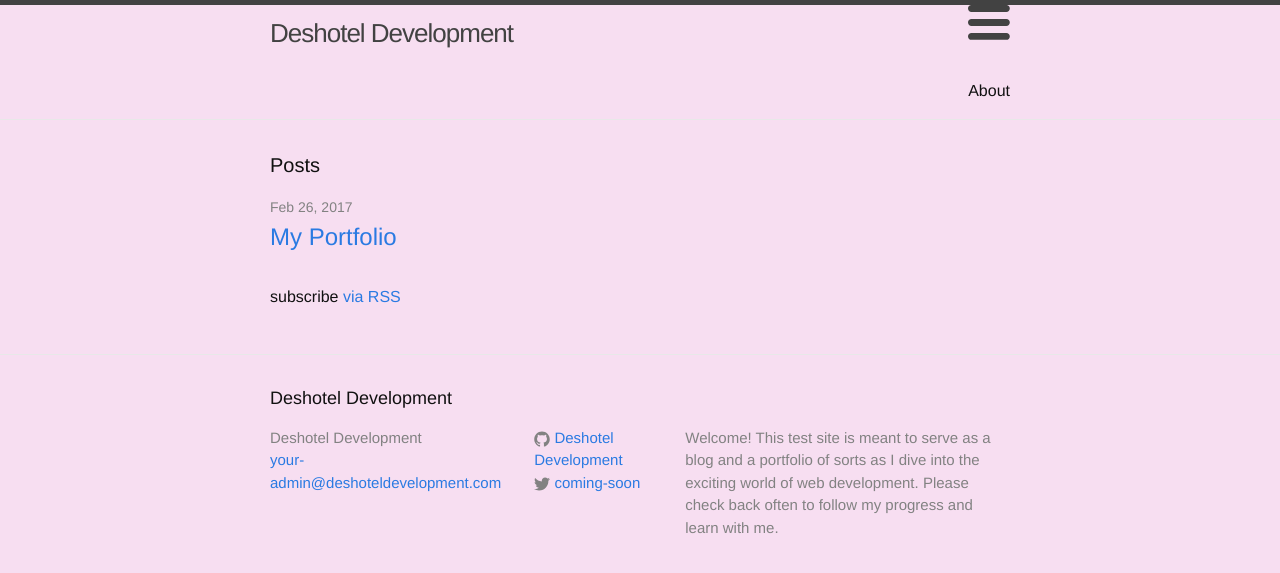
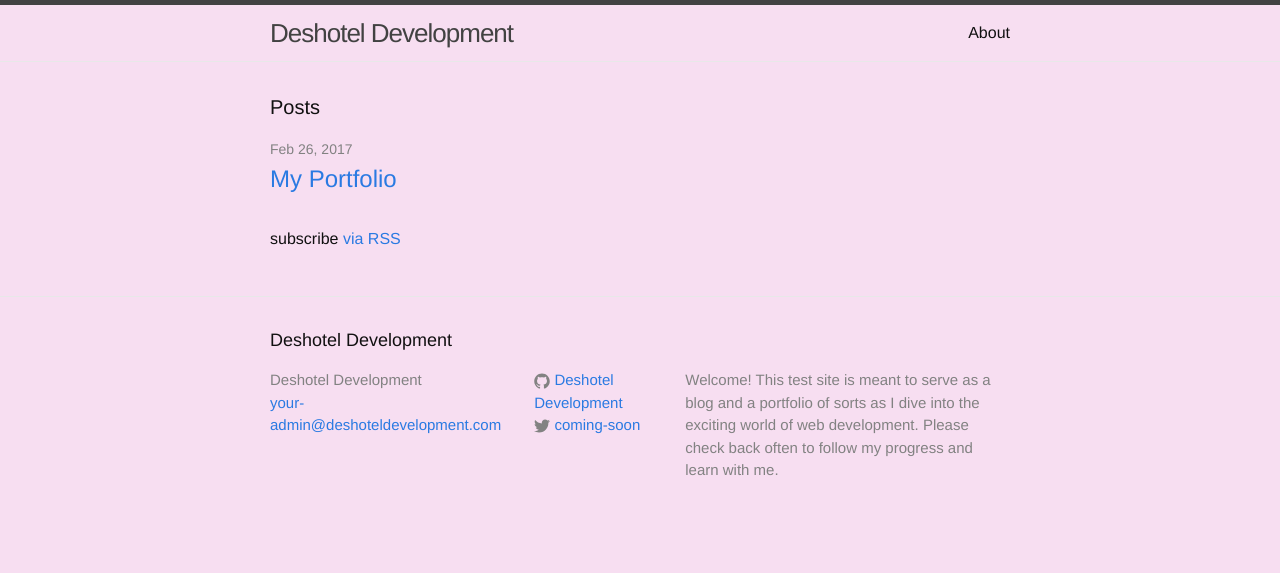
Before and after one commit to DeshotelDevelopment/first-sample-repo, a Jekyll site: the page built from index.html, in a window 1280 px wide. Shown: the top 573 px of the page. Built offline with Jekyll 4.4.1, drawn with Linux system fonts in a browser that asks for light colours.

Commit message:
Update header.html

```diff
--- a/_includes/header.html
+++ b/_includes/header.html
@@ -6,9 +6,6 @@
 
     <nav class="site-nav">
       <a href="#" class="menu-icon">
-        <a href="#" class="menu-icon"></a>
-        <a href="#" class="menu-icon"></a>
-        <a href="#" class="menu-icon"></a>
         <svg viewBox="0 0 18 15">
           <path fill="#424242" d="M18,1.484c0,0.82-0.665,1.484-1.484,1.484H1.484C0.665,2.969,0,2.304,0,1.484l0,0C0,0.665,0.665,0,1.484,0 h15.031C17.335,0,18,0.665,18,1.484L18,1.484z"/>
           <path fill="#424242" d="M18,7.516C18,8.335,17.335,9,16.516,9H1.484C0.665,9,0,8.335,0,7.516l0,0c0-0.82,0.665-1.484,1.484-1.484 h15.031C17.335,6.031,18,6.696,18,7.516L18,7.516z"/>
```
